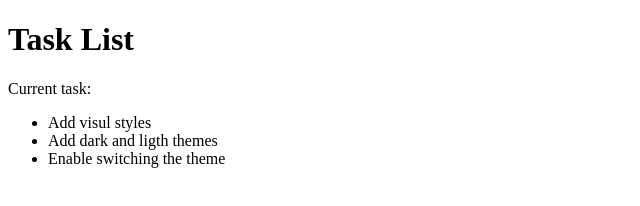
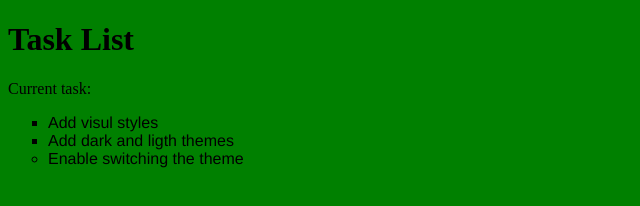
Before and after one commit to AdaF1604/simpleweb, a website: page index.html in a window 1280 px wide. Shown: the whole page, without its empty margins (0-640 px from the left). Drawn offline with Linux system fonts and the light colour scheme.

Commit message:
añadir tema claro y oscuro

```diff
--- a/index.html
+++ b/index.html
@@ -5,14 +5,15 @@
     <meta http-equiv="X-UA-Compatible" content="IE=edge">
     <meta name="viewport" content="width=device-width, initial-scale=1.0">
     <title>Simple website</title>
+    <link rel="stylesheet" href="main.css">
 </head>
-<body>
+<body class="light-theme">
    <h1>Task List</h1>
    <p id:"msg">Current task:</p>
    <ul>
        <li class="list">Add visul styles</li>
        <li class="list">Add dark and ligth themes</li>
-       <li class="list">Enable switching the theme</li>
+       <li>Enable switching the theme</li>
    </ul>
 </body>
 </html>
--- a/main.css
+++ b/main.css
@@ -0,0 +1,24 @@
+body {
+    font-familiy: monospace;
+}
+
+ul {
+    font-family: helvetica;
+}
+
+li {
+    list-style: circle;
+}
+
+.list{
+    list-style: square;
+}
+
+#msg {
+    font-family: monospace;
+}
+
+.light-theme {
+    color:black;
+    background: green;
+}
```
